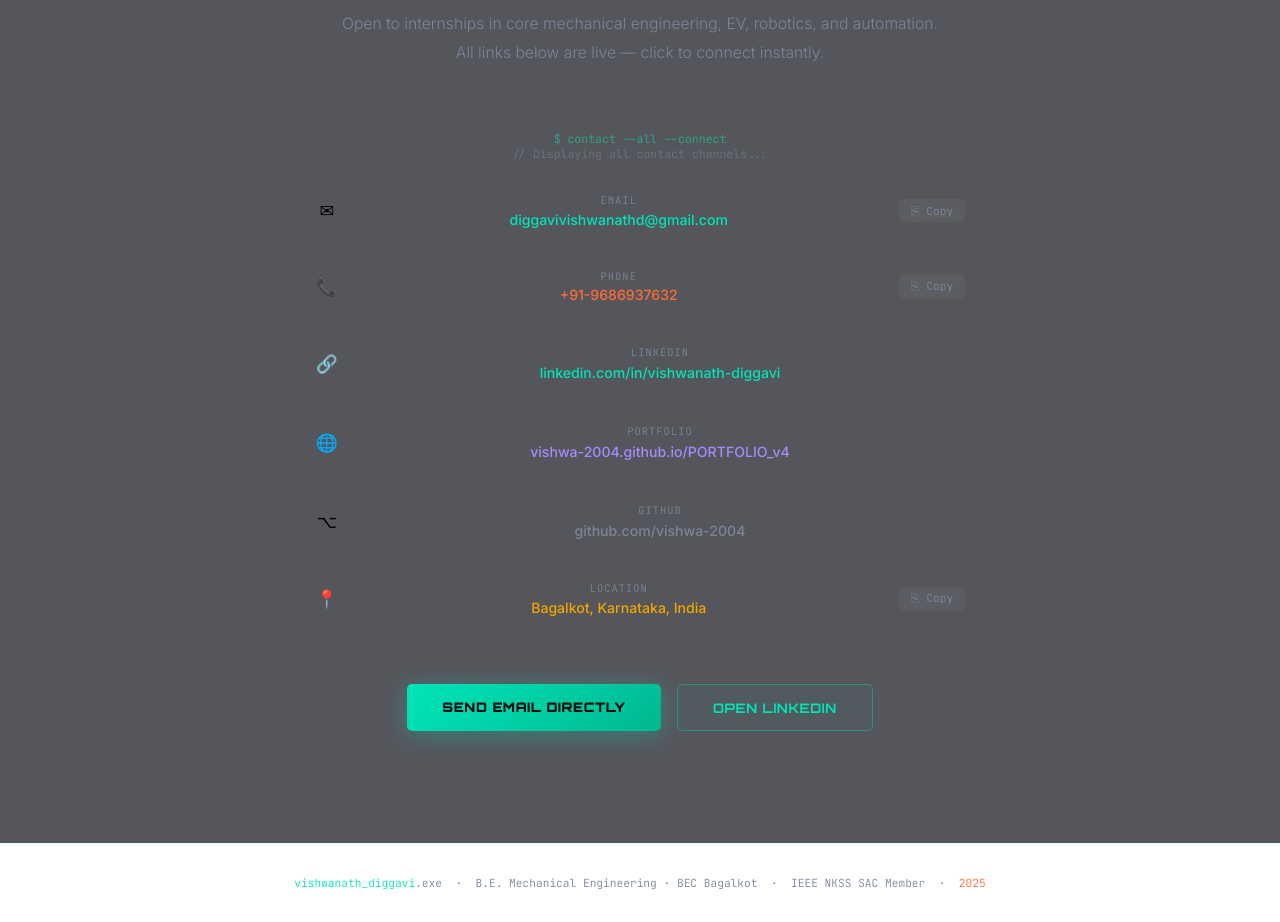
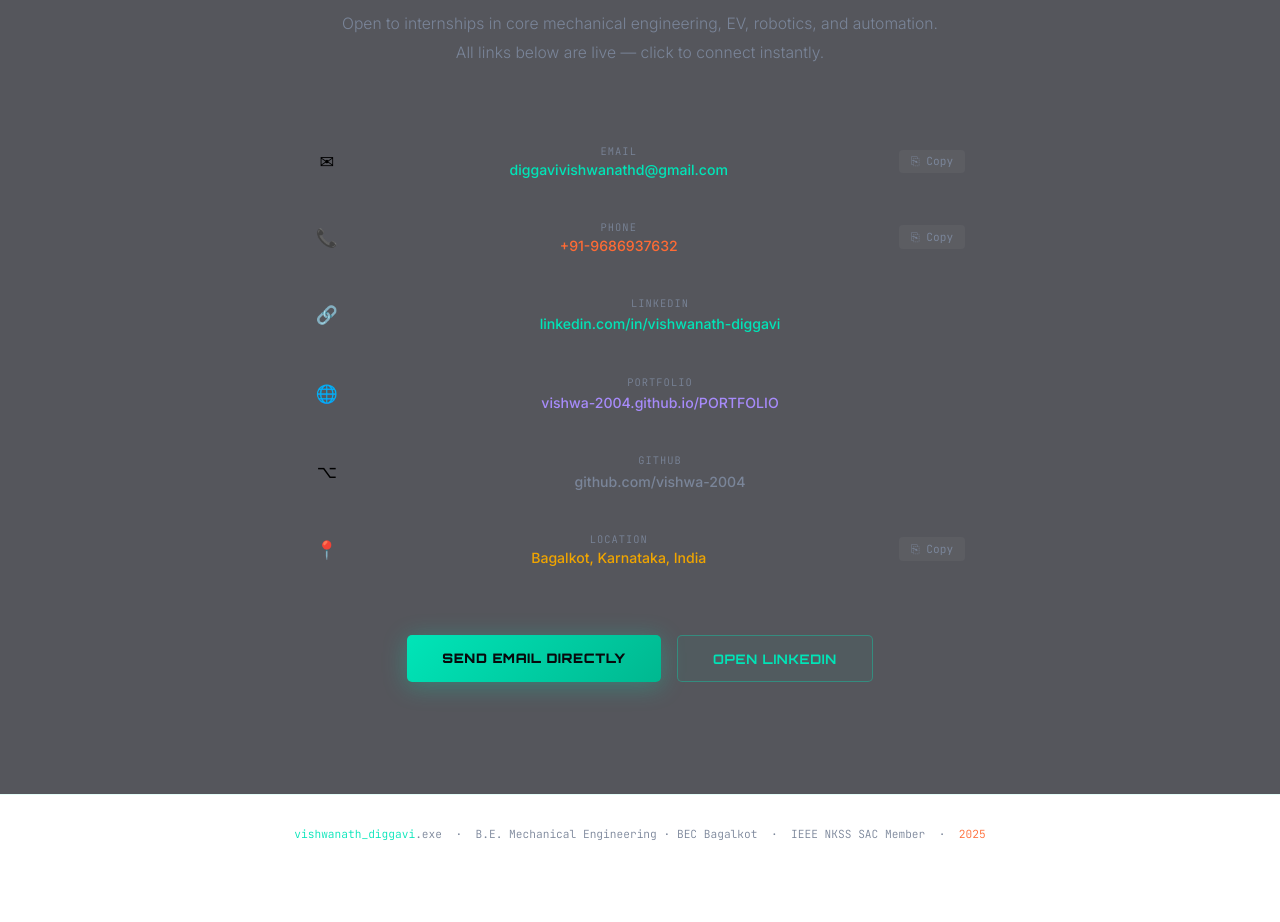
Before and after one commit to vishwa-2004/PORTFOLIO, a React (Vite) app: page / in a window 1280 px wide. Shown: the part 6440-7362 px from the top of the page. After the commit the page ends 7313 px from the top, so only its background shows below. Built offline with nearby package versions, Linux system fonts and the light colour scheme.

Commit message:
Fix updates

```diff
--- a/src/sections/Contact.jsx
+++ b/src/sections/Contact.jsx
@@ -45,15 +45,10 @@ export default function Contact() {
 
           {/* console prompt */}
           <div className="console-body">
-            <div style={{ fontFamily: "'JetBrains Mono',monospace", fontSize: '.72rem', color: 'var(--teal)', marginBottom: '1.2rem', opacity: .6 }}>
-              $ contact --all --connect<br/>
-              <span style={{ color: 'var(--body)' }}>// Displaying all contact channels...</span>
-            </div>
-
             <CopyLine icon="✉" label="Email" value={ME.email} color="var(--teal)" />
             <CopyLine icon="📞" label="Phone" value={ME.phone} color="var(--orange)" />
             <CopyLine icon="🔗" label="LinkedIn" value="linkedin.com/in/vishwanath-diggavi" href={ME.linkedin} color="var(--teal)" />
-            <CopyLine icon="🌐" label="Portfolio" value="vishwa-2004.github.io/PORTFOLIO_v4" href={ME.portfolio} color="var(--purple)" />
+            <CopyLine icon="🌐" label="Portfolio" value="vishwa-2004.github.io/PORTFOLIO" href={ME.portfolio} color="var(--purple)" />
             <CopyLine icon="⌥" label="GitHub" value="github.com/vishwa-2004" href={ME.github} color="var(--body)" />
             <CopyLine icon="📍" label="Location" value={ME.location} color="var(--gold)" />
           </div>
```
